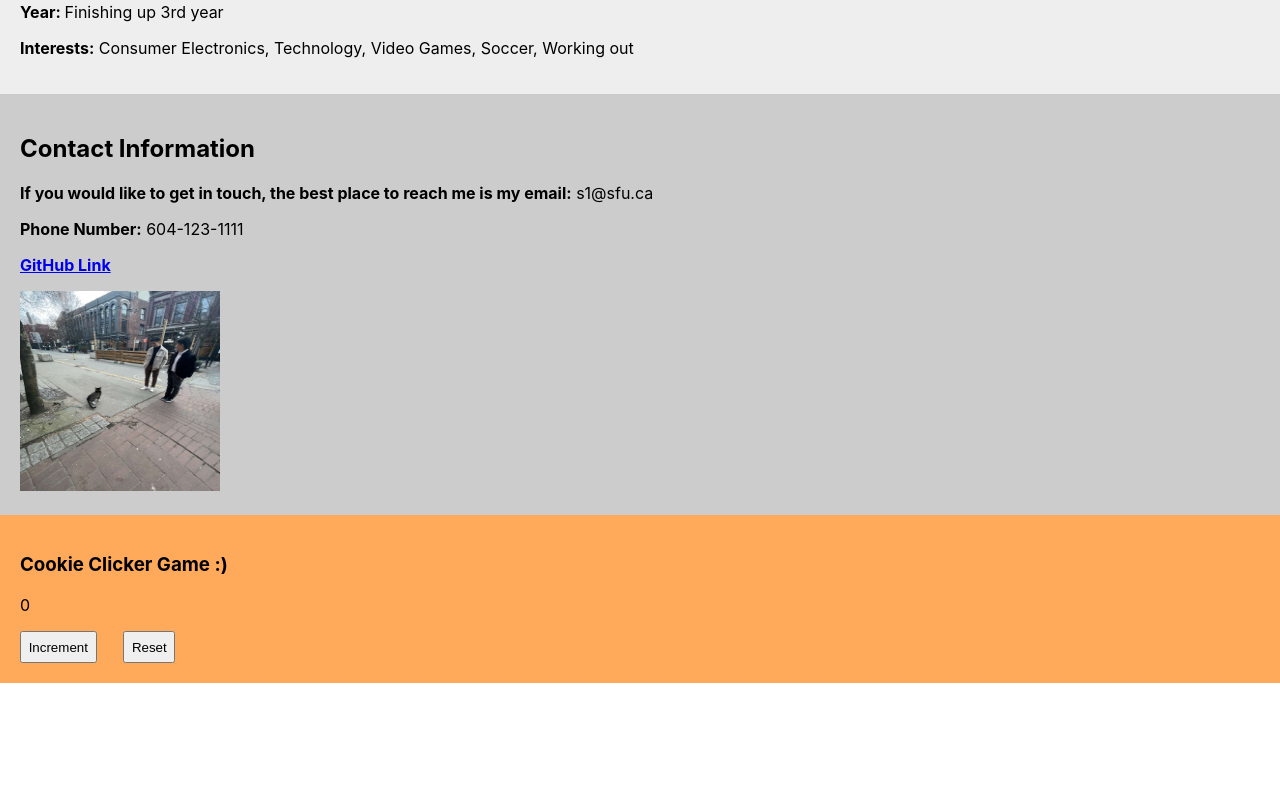
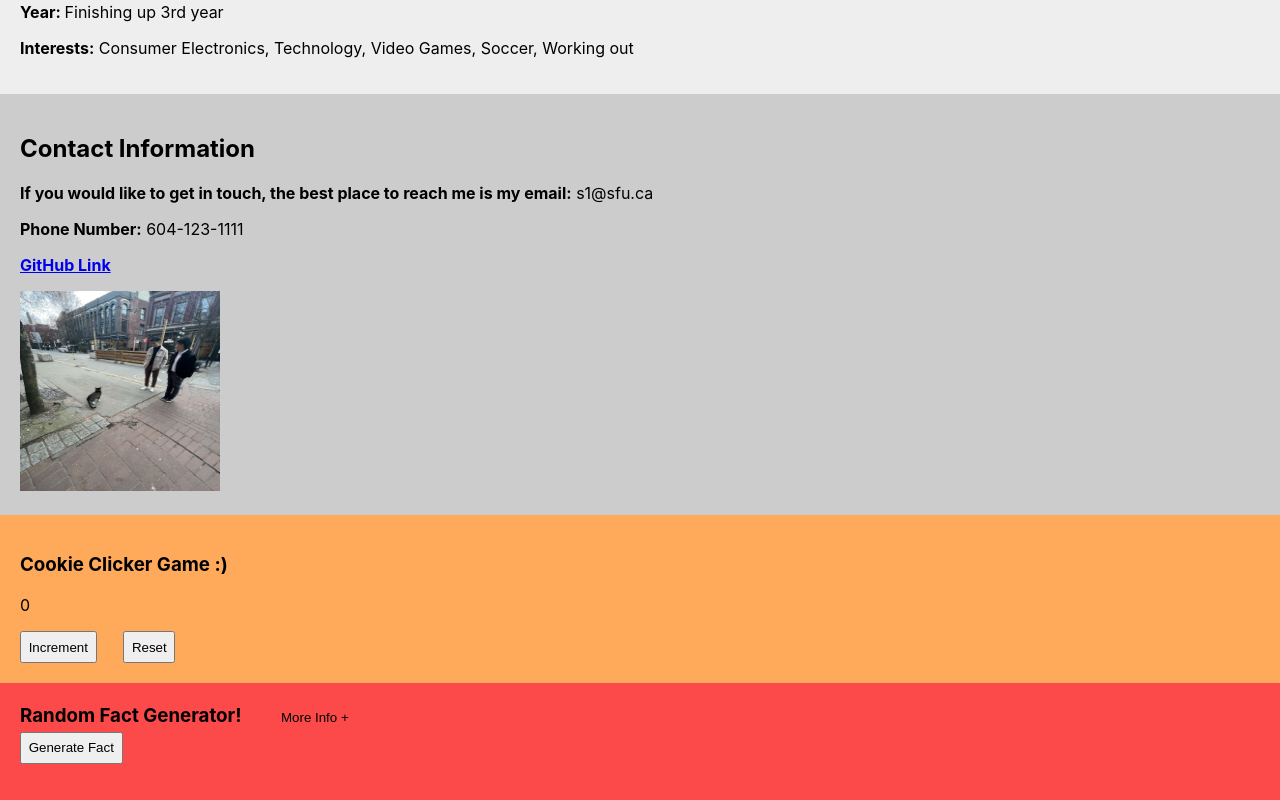
Before and after one commit to shawnh29/Personal-Website-React, a React (Create React App) app: page / in a window 1280 px wide. Shown: the part 274-1074 px from the top of the page. Before the commit the page ends 957 px from the top, so only its background shows below. Built offline with nearby package versions, Linux system fonts and the light colour scheme; no server answers.

Commit message:
added random fact generator

```diff
--- a/src/Components/Home/Home.css
+++ b/src/Components/Home/Home.css
@@ -19,6 +19,27 @@
     padding: 20px;
   }
 
+  .random-fact-div {
+    padding: 20px;
+    background-color: rgb(252, 73, 73);
+  }
+
+  .more-info-button {
+    display: inline;
+    border: none;
+    background-color: transparent;
+    cursor: pointer;
+  }
+
+  .fact-header {
+    display: inline;
+    padding-right: 1.75em;
+  }
+
+  .fact {
+    font-family: cursive;
+  }
+
   button {
     padding: 0.5em;
     margin-right: 2em;
--- a/src/Components/Home/Home.jsx
+++ b/src/Components/Home/Home.jsx
@@ -6,6 +6,9 @@ import pfPic from './me_justin_cat.jpg'
 function Home() {
   const initialVal = () => Number(localStorage.getItem("current_val")) || 0
   const [buttonVal, setButtonVal] = useState(initialVal)
+
+  const [fact, setFact] = useState("")
+  const [moreInfoOpen, setMoreInfoOpen] = useState(false)
 
   function buttonClick() {
     setButtonVal(buttonVal+1)
@@ -18,6 +21,24 @@ function Home() {
   useEffect(() => {
     localStorage.setItem("current_val", JSON.stringify(buttonVal))
   }, [buttonVal])
+
+  useEffect(() => {
+    getFact()
+  }, [])
+
+  function getFact() {
+    console.log("getting fact..")
+    fetch("https://api.chucknorris.io/jokes/random")
+      .then(res => res.json())
+      .then(data => {
+        setFact(data.value)
+      })
+  }
+
+  function showInfo() {
+    console.log("showing API info")
+    setMoreInfoOpen(!moreInfoOpen)
+  }
 
     return (
       <div className='main-container'>
@@ -42,6 +63,15 @@ function Home() {
             <button onClick={buttonClick}>Increment</button>
             <button onClick={resetVal}>Reset</button>
         </div>
+        <div className='random-fact-div' id='random-fact-div'>
+          <div className='fact-header-div'>
+            <h3 className='fact-header'>Random Fact Generator!</h3>
+            <button className='more-info-button' onClick={showInfo}>More Info +</button>
+          </div>
+          <button onClick={getFact}>Generate Fact</button>
+          <p className='fact'>{fact}</p>
+          {(moreInfoOpen) ? (<div>This section makes use of the <a href="http://chucknorris.io">chucknorris.io</a> random fact generator API!</div>) : (null)}
+        </div>
       </div>
     )
 }
```
